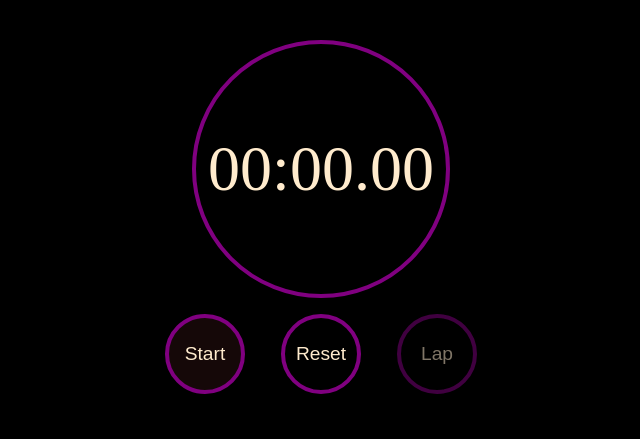
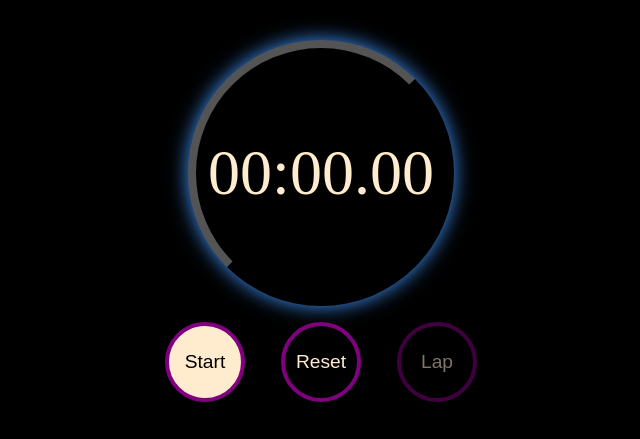
Before and after one commit to keremkoca/Stopwatch-JS, a plain HTML site: page index.html in a window 1280 px wide. In both pictures the pointer is over the button "Start". Shown: the whole page, without its empty margins (319-959 px from the left). Drawn offline with Linux system fonts and the light colour scheme; a web font is replaced by a local one.

Commit message:
some style changes laps btn fix

```diff
--- a/script.js
+++ b/script.js
@@ -71,8 +71,8 @@ buttonReset.addEventListener("click", function () {
 buttonLap.classList.add("disabled");
 
 buttonLap.addEventListener("click", function () {
-  lapsNum++;
   if (!buttonStartStop.classList.value == "") {
+    lapsNum++;
     const lap = `${apendMin.innerText}:${apendSec.innerText}.${apendMil.innerText}`;
     const lapsLi = document.createElement("li");
     lapsLi.innerHTML = `<span>${lapsNum} - </span>${lap}`;
--- a/style.css
+++ b/style.css
@@ -27,8 +27,10 @@ h2 {
   height: 250px;
   background: black;
   border-radius: 50%;
-  border: 4px solid purple;
+  border: 8px outset black;
+  box-shadow: 0px 0px 20px #4195fc;
 }
+
 button {
   font-size: 1.2rem;
   background: black;
@@ -41,7 +43,9 @@ button {
   cursor: pointer;
 }
 button:hover {
-  background-color: rgb(21, 8, 8);
+  color: black;
+  background-color: blanchedalmond;
+  border: 4px solid purple;
 }
 button:active {
   transform: scale(1.1);
```
Also changed, not shown: index.html (+1 -1 lines).
